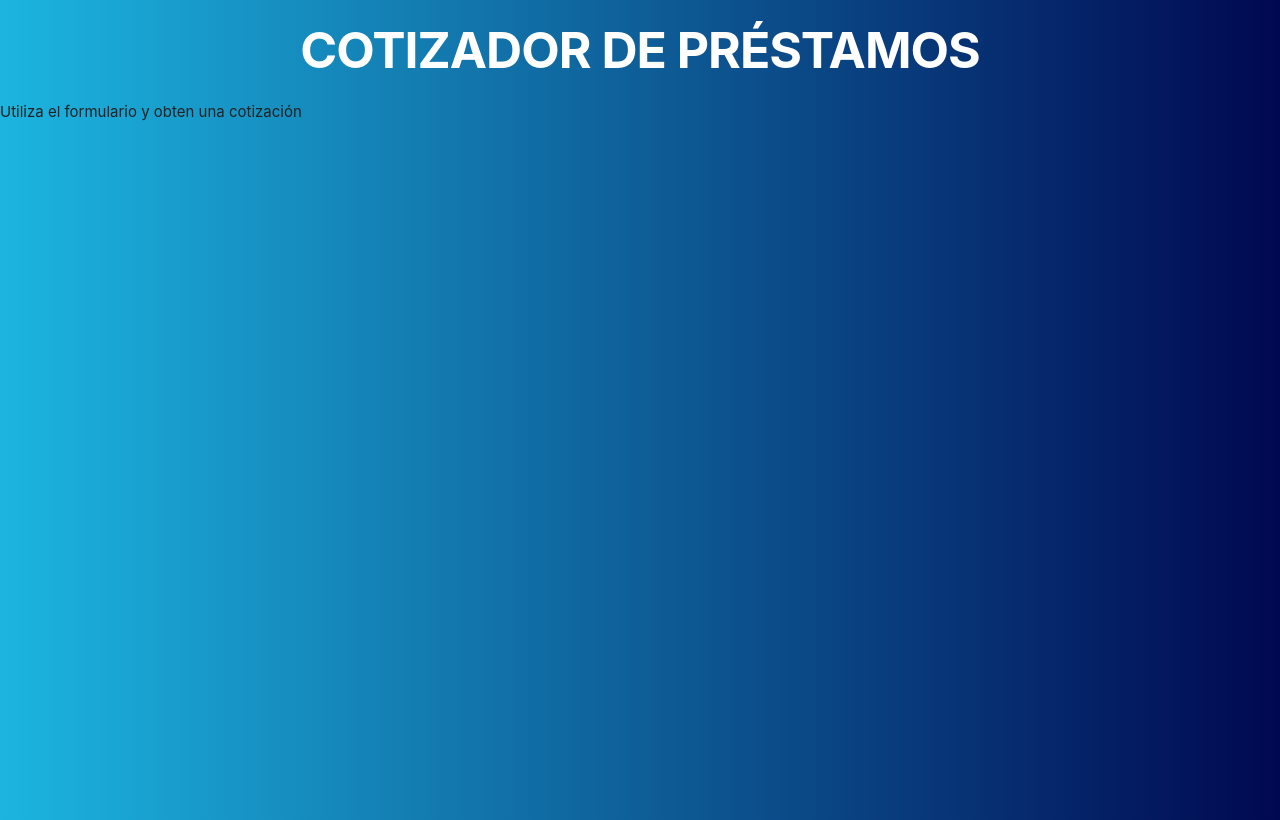
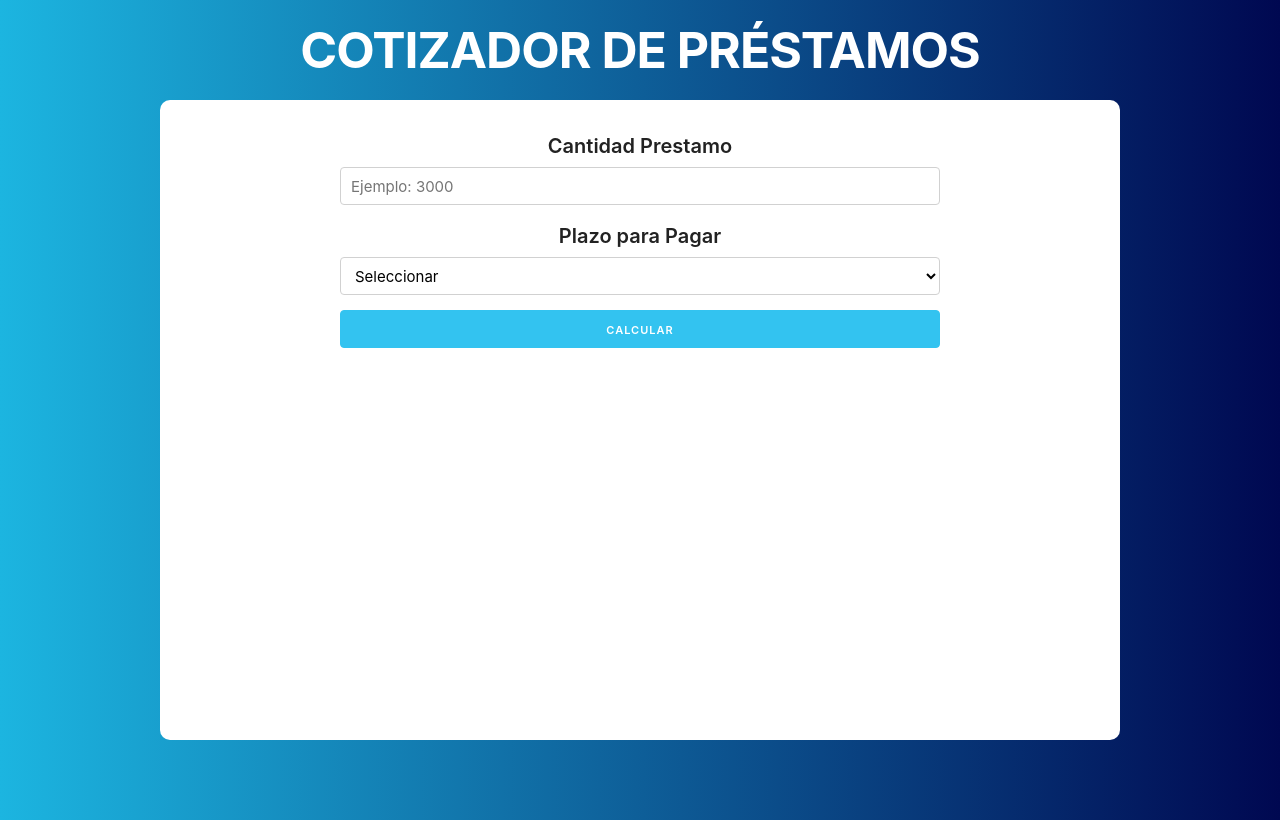
Before and after one commit to Carmelitu/prestamos-react, a React (Create React App) app: page / in a window 1280 px wide. Built offline with nearby package versions, Linux system fonts and the light colour scheme.

Commit message:
formulario agregado

```diff
--- a/src/App.js
+++ b/src/App.js
@@ -1,13 +1,17 @@
 import React, {Fragment} from 'react';
 import Header from './Comps/Header';
+import Formulario from './Comps/Formulario';
 
 function App() {
   return (
     <Fragment>
       <Header
         titulo="Cotizador de Préstamos"
-        descripcion="Utiliza el formulario y obten una cotización"
       />
+
+      <div className="container">
+        <Formulario />
+      </div>
     </Fragment>
   );
 }
--- /dev/null
+++ b/src/Comps/Formulario.js
@@ -0,0 +1,39 @@
+import React from 'react';
+
+const Formulario = () => {
+    return (
+        <form>
+          <div className="row">
+              <div>
+                  <label>Cantidad Prestamo</label>
+                  <input
+                      className="u-full-width"
+                      type="number"
+                      placeholder="Ejemplo: 3000"
+                  />
+              </div>
+              <div>
+                  <label>Plazo para Pagar</label>
+                  <select
+                      className="u-full-width"
+                  >
+                      <option value="">Seleccionar</option>
+                      <option value="3">3 meses</option>
+                      <option value="6">6 meses</option>
+                      <option value="12">12 meses</option>
+                      <option value="24">24 meses</option>
+                  </select>
+              </div>
+              <div>
+                  <input
+                      type="submit"
+                      value="Calcular"
+                      className="button-primary u-full-width"
+                  />
+              </div>
+          </div>
+        </form>
+     );
+}
+
+export default Formulario;
--- a/src/Comps/Header.js
+++ b/src/Comps/Header.js
@@ -1,13 +1,7 @@
-import React, {Fragment} from 'react';
+import React from 'react';
 
-function Header(props){
-
-    return(
-        <Fragment>
-            <h1>{props.titulo}</h1>
-            <p>{props.descripcion}</p>
-        </Fragment>
-    )
-}
+const Header = ({titulo}) => (
+    <h1>{titulo}</h1>
+);
 
 export default Header;
```
